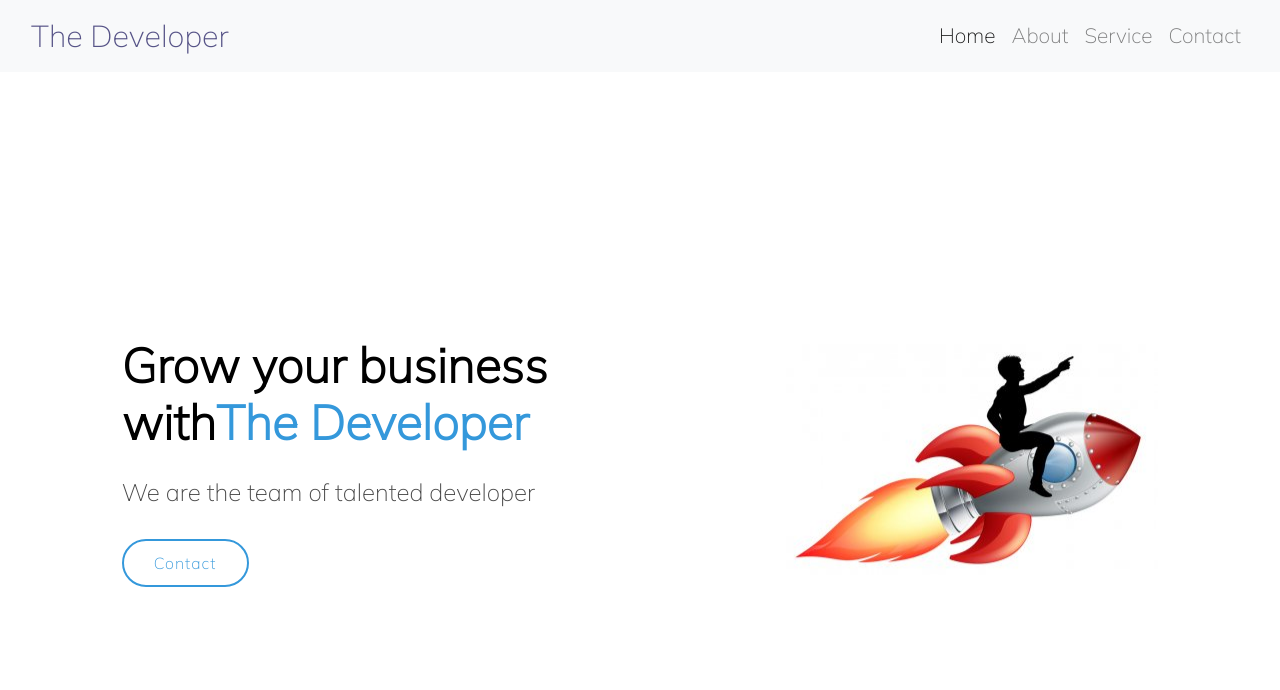
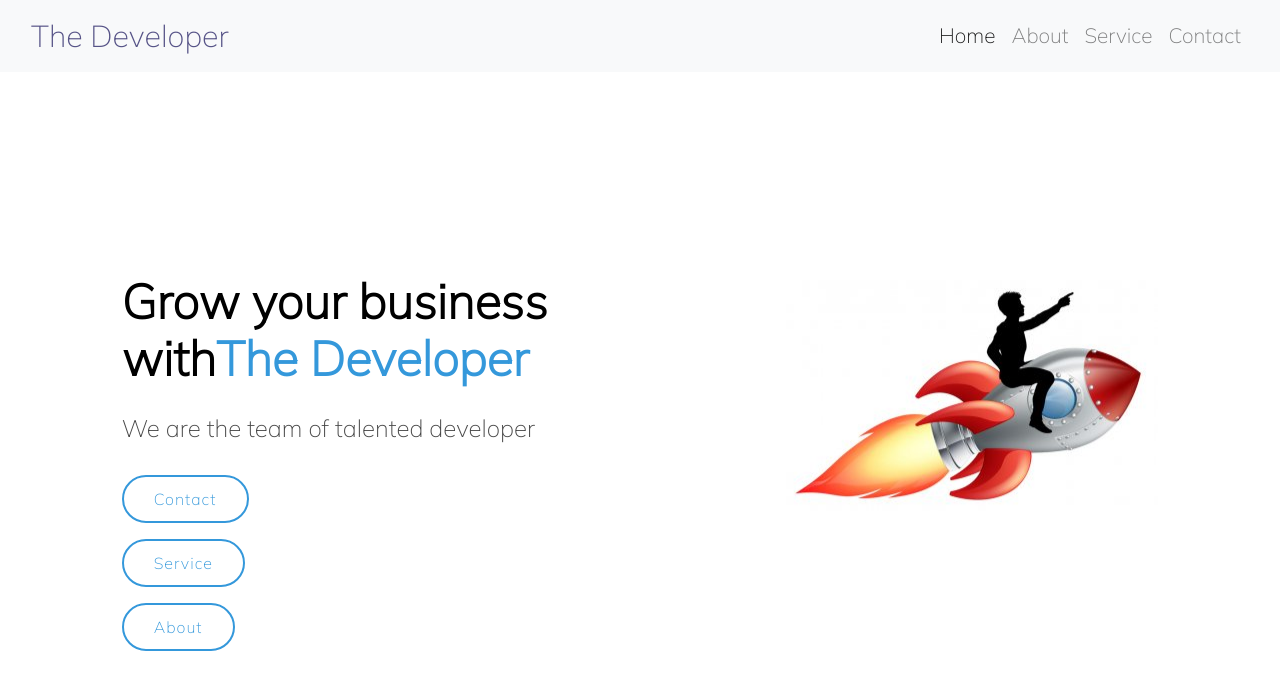
Before and after one commit to suyog7101999/developer, a React (Create React App) app: page / in a window 1280 px wide. Shown: the top 690 px of the page. Built offline with nearby package versions, Linux system fonts and the light colour scheme.

Commit message:
Update Sidebar.jsx

```diff
--- a/src/Sidebar.jsx
+++ b/src/Sidebar.jsx
@@ -18,8 +18,17 @@ const Sidebar = (props) =>{
                            <h2 className="my-3">
                              We are the team of talented developer
                              </h2>
+                                <div className="mt-3">
+                               <a href={props.link} className="btn-get-started">{props.btname}</a>
+
+                           </div>
                            <div className="mt-3">
-                               <NavLink to={props.link} className="btn-get-started">{props.btname}</NavLink>
+                               <a href={props.link1} className="btn-get-started">{props.butname}</a>
+
+                           </div>
+                           <div className="mt-3">
+                               <a href={props.link2} className="btn-get-started">{props.bttname}</a>
+
                            </div>
                        </div>
               <div className="col-lg-6 order-1 order-lg-2 header-img">
```
